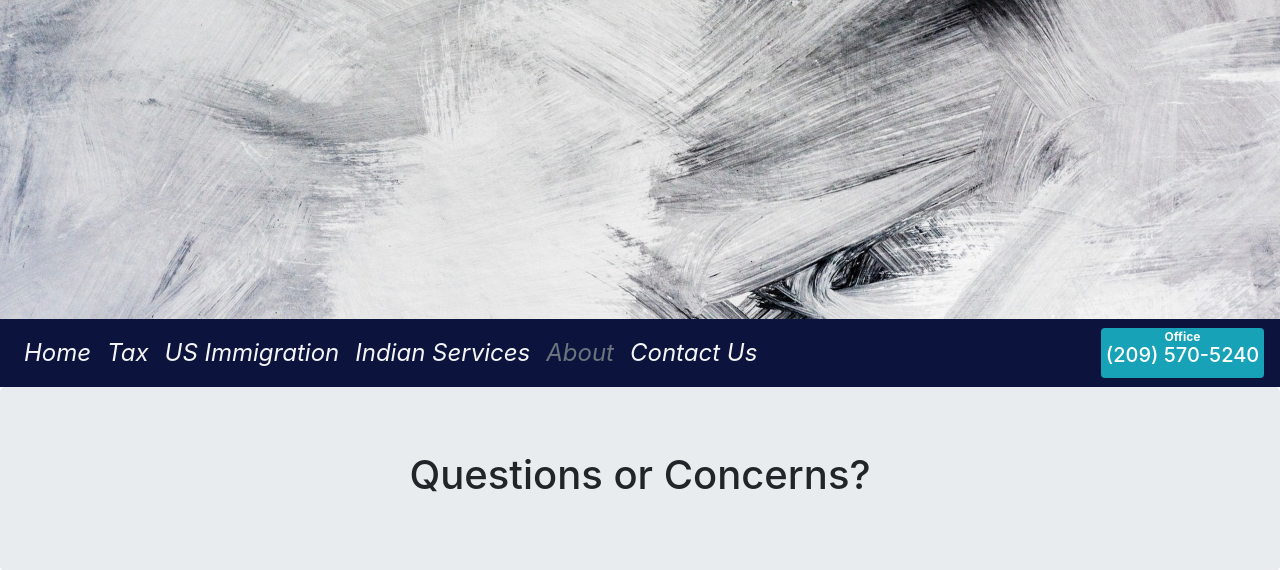
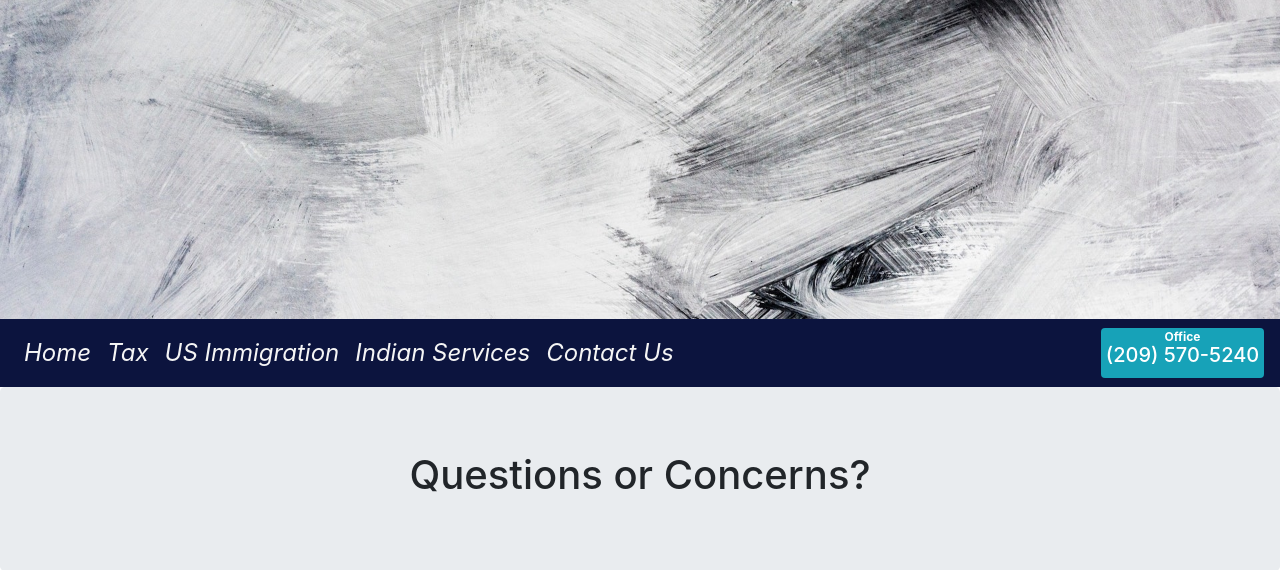
Before and after one commit to ysingh89/binningtax, a Django app: page /contact in a window 1280 px wide. Shown: the part 225-795 px from the top of the page. Run offline with Django 3.2, Linux system fonts and the light colour scheme; some libraries are stand-ins or nearby versions.

Commit message:
removed about link

```diff
--- a/templates/binningtax/index.html
+++ b/templates/binningtax/index.html
@@ -38,7 +38,6 @@
                     <a class="nav-item navbar-links-color nav-link zoom {% if tax %} active-page {% endif %}" href="{% url 'tax' %}">Tax</a>
                     <a class="nav-item navbar-links-color nav-link zoom {% if immigration %} active-page {% endif %}" href="{% url 'immigration' %}">US Immigration</a>
                     <a class="nav-item navbar-links-color nav-link zoom {% if indian %} active-page {% endif %}" href="{% url 'indian' %}">Indian Services</a>
-                    <a class="nav-item navbar-links-color nav-link disabled" href="#">About</a>
                     <a class="nav-item navbar-links-color nav-link {% if contact %} active-page {% endif %}" href="{% url 'contact' %}">Contact Us</a>
                 </div>
               </div>
```
